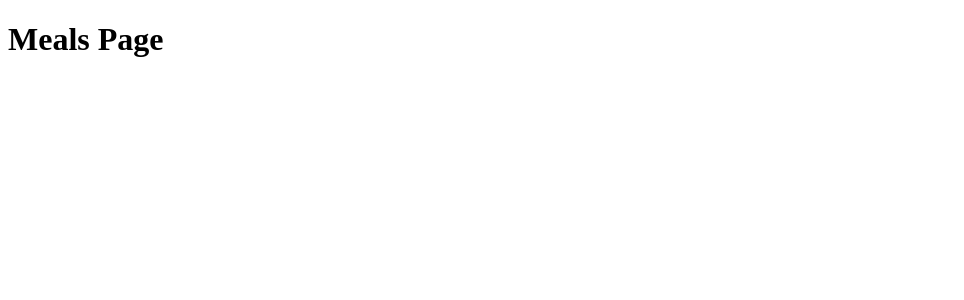
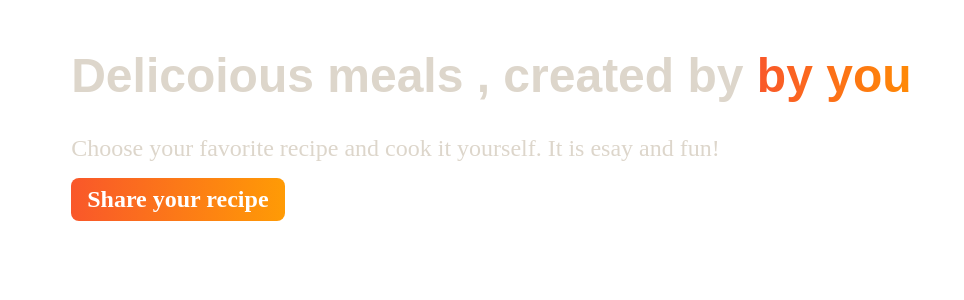
Before and after one commit to singamakhil/foodies, a Next.js app: page /meals in a window 1280 px wide. Shown: the top 300 px of the page, without its empty margins (0-964 px from the left). Built offline with nearby package versions, Linux system fonts and the light colour scheme.

Commit message:
added logic for displaying meals

```diff
--- a/app/meals/page.js
+++ b/app/meals/page.js
@@ -1,7 +1,26 @@
+import Link from "next/link";
+import classes from "./page.module.css";
+import MealsGrid from "@/components/meals/meals-grid";
+
 export default function MealsPage() {
   return (
-    <div>
-      <h1>Meals Page</h1>
-    </div>
+    <>
+      <header className={classes.header}>
+        <h1>
+          {" "}
+          Delicoious meals , created by{" "}
+          <span className={classes.highlight}>by you</span>
+        </h1>
+        <p>
+          Choose your favorite recipe and cook it yourself. It is esay and fun!
+        </p>
+        <p className={classes.cta}>
+          <Link href={"/meals/share"}>Share your recipe</Link>
+        </p>
+      </header>
+      <main className={classes.main}>
+        <MealsGrid meals={[]} />
+      </main>
+    </>
   );
 }
--- /dev/null
+++ b/app/meals/page.module.css
@@ -0,0 +1,51 @@
+.header {
+  gap: 3rem;
+  margin: 3rem auto 5rem auto;
+  width: 90%;
+  max-width: 75rem;
+  color: #ddd6cb;
+  font-size: 1.5rem;
+}
+
+.header h1 {
+  font-family: 'Montserrat', sans-serif;
+}
+
+.highlight {
+  background: linear-gradient(90deg, #f9572a, #ff8a05);
+  background-clip: text;
+  -webkit-background-clip: text;
+  -webkit-text-fill-color: transparent;
+}
+
+.header p {
+  margin: 0;
+}
+
+.cta a {
+  display: inline-block;
+  margin-top: 1rem;
+  padding: 0.5rem 1rem;
+  border-radius: 0.5rem;
+  background: linear-gradient(90deg, #f9572a, #ff9b05);
+  color: #ffffff;
+  font-weight: bold;
+  text-decoration: none;
+}
+
+.loading {
+  text-align: center;
+  animation: loading 1.2s ease-in-out infinite;
+}
+
+@keyframes loading {
+  0% {
+    color: #e9e9e9;
+  }
+  50% {
+    color: #b89b84;
+  }
+  100% {
+    color: #e9e9e9;
+  }
+}
--- /dev/null
+++ b/components/meals/meal-item.js
@@ -0,0 +1,26 @@
+import Link from "next/link";
+import Image from "next/image";
+
+import classes from "./meal-item.module.css";
+
+export default function MealItem({ title, slug, image, summary, creator }) {
+  return (
+    <article className={classes.meal}>
+      <header>
+        <div className={classes.image}>
+          <Image src={image} alt={title} fill />
+        </div>
+        <div className={classes.headerText}>
+          <h2>{title}</h2>
+          <p>by {creator}</p>
+        </div>
+      </header>
+      <div className={classes.content}>
+        <p className={classes.summary}>{summary}</p>
+        <div className={classes.actions}>
+          <Link href={`/meals/${slug}`}>View Details</Link>
+        </div>
+      </div>
+    </article>
+  );
+}
--- /dev/null
+++ b/components/meals/meal-item.module.css
@@ -0,0 +1,75 @@
+.meal {
+  display: flex;
+  flex-direction: column;
+  justify-content: space-between;
+  height: 100%;
+  border-radius: 4px;
+  box-shadow: 0 0 12px rgba(0, 0, 0, 0.3);
+  overflow: hidden;
+  transition: all 0.3s ease-in-out;
+  color: #ddd6cb;
+  background: linear-gradient(90deg, #2c1e19, #25200f);
+}
+
+.headerText {
+  padding: 0.5rem 1rem 0 1rem;
+}
+
+.headerText h2 {
+  margin: 0;
+  font-size: 1.5rem;
+  font-family: 'Montserrat', sans-serif;
+}
+
+.headerText p {
+  font-size: 0.75rem;
+  color: #cfa69b;
+  font-style: italic;
+}
+
+.meal h2,
+.meal p {
+  margin: 0;
+}
+
+.image {
+  position: relative;
+  height: 15rem;
+}
+
+.meal img {
+  object-fit: cover;
+}
+
+.content {
+  display: flex;
+  flex-direction: column;
+  justify-content: space-between;
+  height: 100%;
+}
+
+.summary {
+  padding: 1rem 1rem 0 1rem;
+}
+
+.actions {
+  padding: 1rem;
+  text-align: right;
+}
+
+.actions a {
+  display: inline-block;
+  margin-top: 1rem;
+  padding: 0.5rem 1rem;
+  border-radius: 0.5rem;
+  background: linear-gradient(90deg, #f9572a, #ff9b05);
+  color: #ffffff;
+  font-weight: bold;
+  text-decoration: none;
+}
+
+.actions a:hover,
+.actions a:active {
+  background: linear-gradient(90deg, #fd4715, #f9b241);
+  box-shadow: 0 0 12px rgba(242, 100, 18, 0.8);
+}
--- /dev/null
+++ b/components/meals/meals-grid.js
@@ -0,0 +1,13 @@
+import MealItem from "./meal-item";
+
+export default function MealsGrid({ meals }) {
+  return (
+    <ul>
+      {meals.map((meal) => (
+        <li key={meal.id}>
+          <MealItem {...meal} />
+        </li>
+      ))}
+    </ul>
+  );
+}
```
Also changed, not shown: components/meals/meals-grid.module.css (added, +10 -0 lines).
